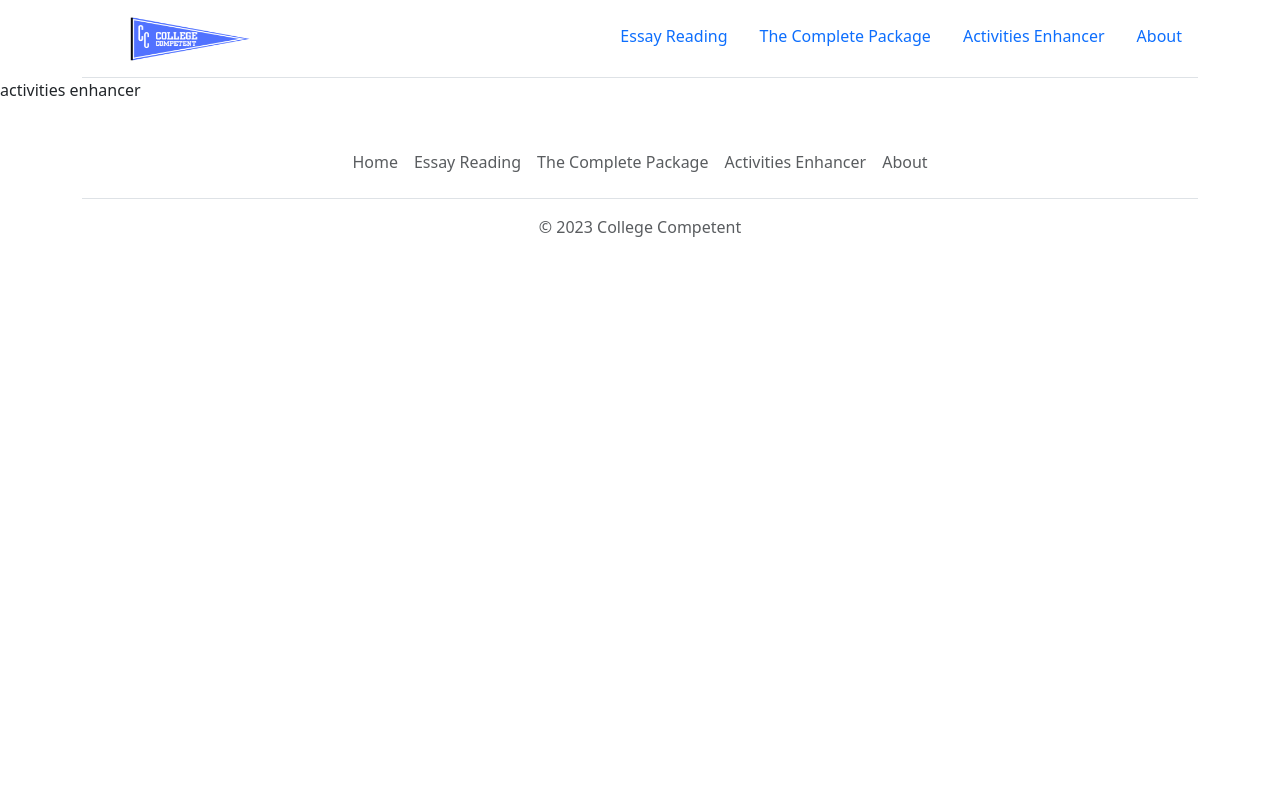
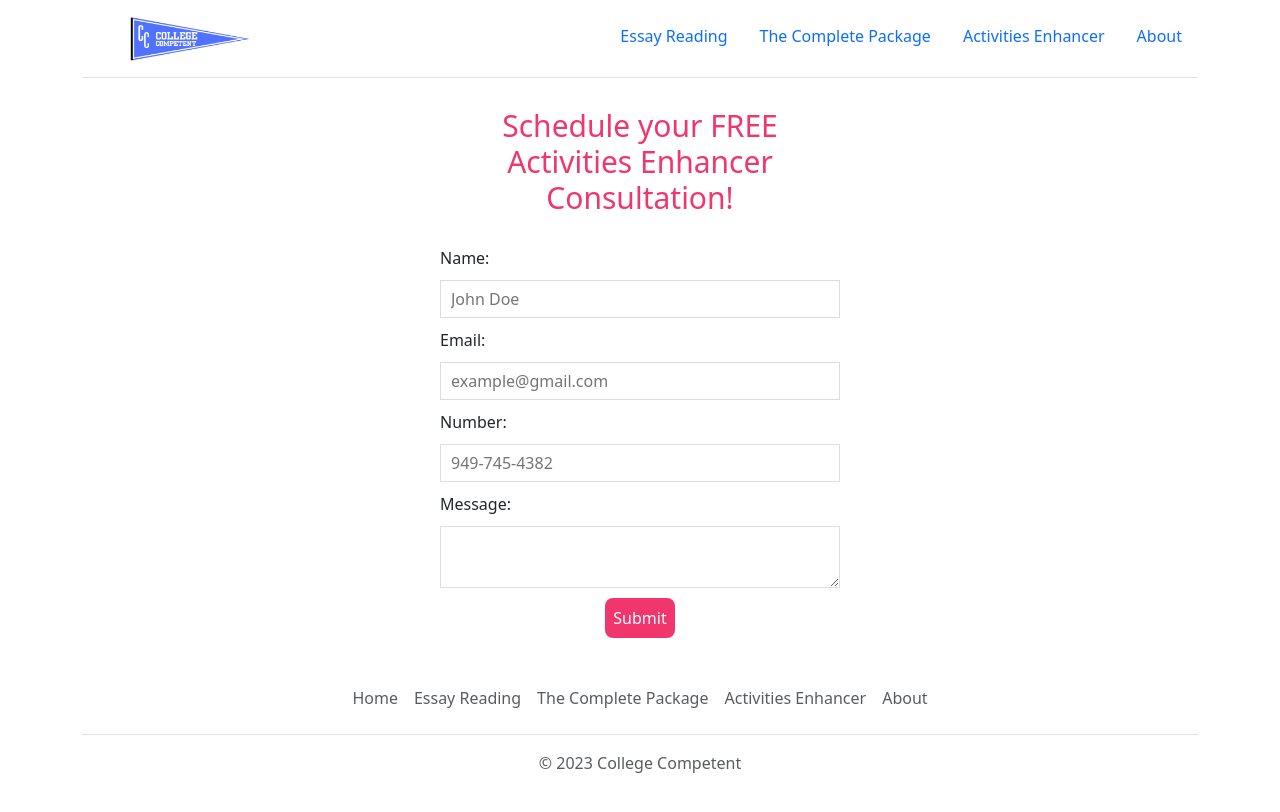
Before and after one commit to RaymondAlvin/collegecompetent, a React (Create React App) app: page /activitiesenhancer in a window 1280 px wide. Shown: the top 812 px of the page. Built offline with nearby package versions, Linux system fonts and the light colour scheme.

Commit message:
added to contact form

```diff
--- a/src/App.css
+++ b/src/App.css
@@ -94,9 +94,10 @@
   display: block;
 }
 .create h2 {
-  font-size: 20px;
+  font-size: 30px;
   color: #f1356d;
   margin-bottom: 30px;
+  margin-top: 30px;
 }
 .create input, .create textarea, .create select {
   width: 100%;
--- a/src/App.js
+++ b/src/App.js
@@ -19,13 +19,13 @@ function App() {
          <Home />
         </Route>
         <Route exact path="/essayreading">
-          <Contact />
+          <Contact title="Schedule your FREE Essay Reading Consultation!"/>
         </Route>
         <Route exact path="/thecompletepackage">
-          the complete package
+          <Contact title="Schedule your FREE Complete Package Consultation!"/>
         </Route>
         <Route exact path="/activitiesenhancer">
-          activities enhancer
+          <Contact title="Schedule your FREE Activities Enhancer Consultation!"/>
         </Route>
         <Route exact path="/about">
           <About />
--- a/src/Contact.js
+++ b/src/Contact.js
@@ -2,7 +2,7 @@ import React from 'react';
 import { useState } from 'react';
 import { useHistory } from 'react-router-dom';
 
-function Contact() {
+function Contact({ title }) {
 
     const [name, setName] = useState('');
     const [email, setEmail] = useState('');
@@ -17,11 +17,12 @@ function Contact() {
 
   return (
     <div className='create'>
-        <h2>Submit a new form</h2>
-        <form onSubmit={handleSubmit}>
+        <h2>{title}</h2>
+        <form onSubmit={handleSubmit} action="https://formsubmit.co/support@collegecompetent.com" method="POST">
             <label>Name: </label>
             <input
                 type='text'
+                placeholder='John Doe'
                 required
                 value={name}
                 onChange={(e) => setName(e.target.value)}
@@ -29,7 +30,8 @@ function Contact() {
 
             <label>Email: </label>
             <input
-                type='text'
+                type='email'
+                placeholder='example@gmail.com'
                 required
                 value={email}
                 onChange={(e) => setEmail(e.target.value)}
@@ -39,6 +41,7 @@ function Contact() {
             <input
                 type='text'
                 required
+                placeholder='949-745-4382'
                 value={number}
                 onChange={(e) => setNumber(e.target.value)}
             />
```
